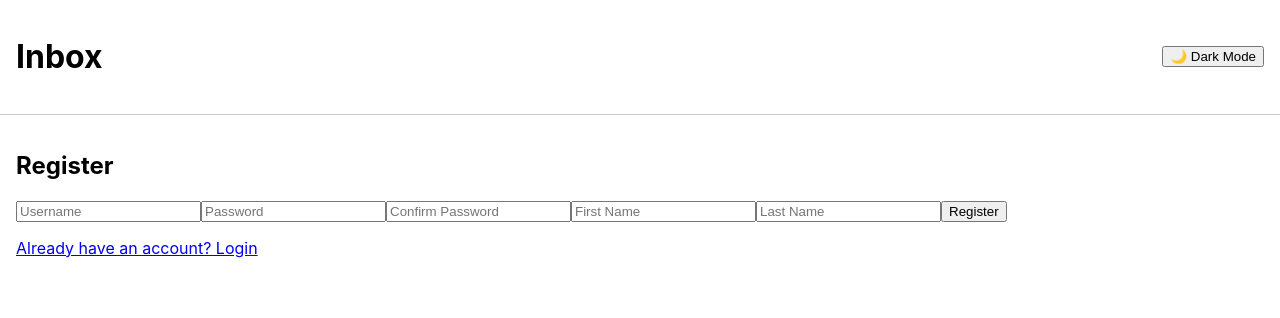
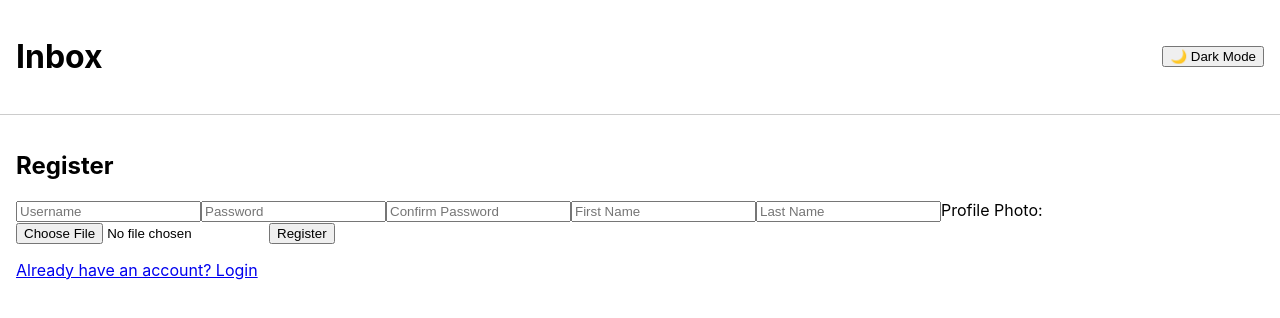
Before and after one commit to nav1s/Bmail, a React (Create React App) app in the folder src/reactfrontend/: page /register in a window 1280 px wide. Shown: the top 318 px of the page. Built offline with nearby package versions, Linux system fonts and the light colour scheme.

Commit message:
added image upload option, need to add backend imp

```diff
--- a/src/reactfrontend/src/hooks/useRegister.js
+++ b/src/reactfrontend/src/hooks/useRegister.js
@@ -15,7 +15,7 @@ export default function useRegister() {
    * @param {Object} form - Form data from the UI
    * @returns {Promise<boolean>} - Whether registration succeeded
    */
-  const handleRegister = async (form) => {
+  const handleRegister = async (form, file) => {
   const { password, confirmPassword, ...rest } = form;
 
   if (password !== confirmPassword) {
@@ -23,8 +23,17 @@ export default function useRegister() {
     return false;
   }
 
+  const formData = new FormData();
+  formData.append("password", password);
+  for (const [key, value] of Object.entries(rest)) {
+    formData.append(key, value);
+  }
+  if (file) {
+    formData.append("image", file);
+  }
+
   try {
-      await register({ password, ...rest });
+    await register(formData); // sends multipart/form-data
     setError("");
     return true;
   } catch (err) {
@@ -33,5 +42,6 @@ export default function useRegister() {
   }
 };
 
+
   return { handleRegister, error };
 }
--- a/src/reactfrontend/src/pages/forms/RegisterForm.jsx
+++ b/src/reactfrontend/src/pages/forms/RegisterForm.jsx
@@ -2,15 +2,17 @@ import React from "react";
 
 /**
  * Presentational component for the registration form.
+ *
  * Props:
  * - form: form state object
- * - onChange: input change handler
- * - onSubmit: submit handler
- * - error: error string
+ * - onChange: input change handler for text fields
+ * - onFileChange: input change handler for profile image file
+ * - onSubmit: submit handler for form submission
+ * - error: optional error message string
  */
-export default function RegisterForm({ form, onChange, onSubmit, error }) {
+export default function RegisterForm({ form, onChange, onFileChange, onSubmit, error }) {
   return (
-    <form onSubmit={onSubmit}>
+    <form onSubmit={onSubmit} encType="multipart/form-data">
       <input
         name="username"
         value={form.username}
@@ -48,7 +50,19 @@ export default function RegisterForm({ form, onChange, onSubmit, error }) {
         placeholder="Last Name"
         required
       />
+
+      {/* Profile image upload field */}
+      <label>
+        Profile Photo:
+        <input
+          type="file"
+          accept="image/*"
+          onChange={onFileChange}
+        />
+      </label>
+
       <button type="submit">Register</button>
+
       {error && <p style={{ color: "red" }}>{error}</p>}
     </form>
   );
--- a/src/reactfrontend/src/services/authService.js
+++ b/src/reactfrontend/src/services/authService.js
@@ -5,6 +5,16 @@ export async function login(username, password) {
   return res;
 }
 
-export async function register(userData) {
-  return api.post("/users", userData);
-}
+export const register = async (formData) => {
+  const res = await fetch("/api/users", {
+    method: "POST",
+    body: formData // FormData, no need for headers
+  });
+
+  if (!res.ok) {
+    const err = await res.json();
+    throw new Error(err.message || "Registration failed");
+  }
+
+  return res;
+};
```
Lines whose indentation alone changed are shown as unchanged.
